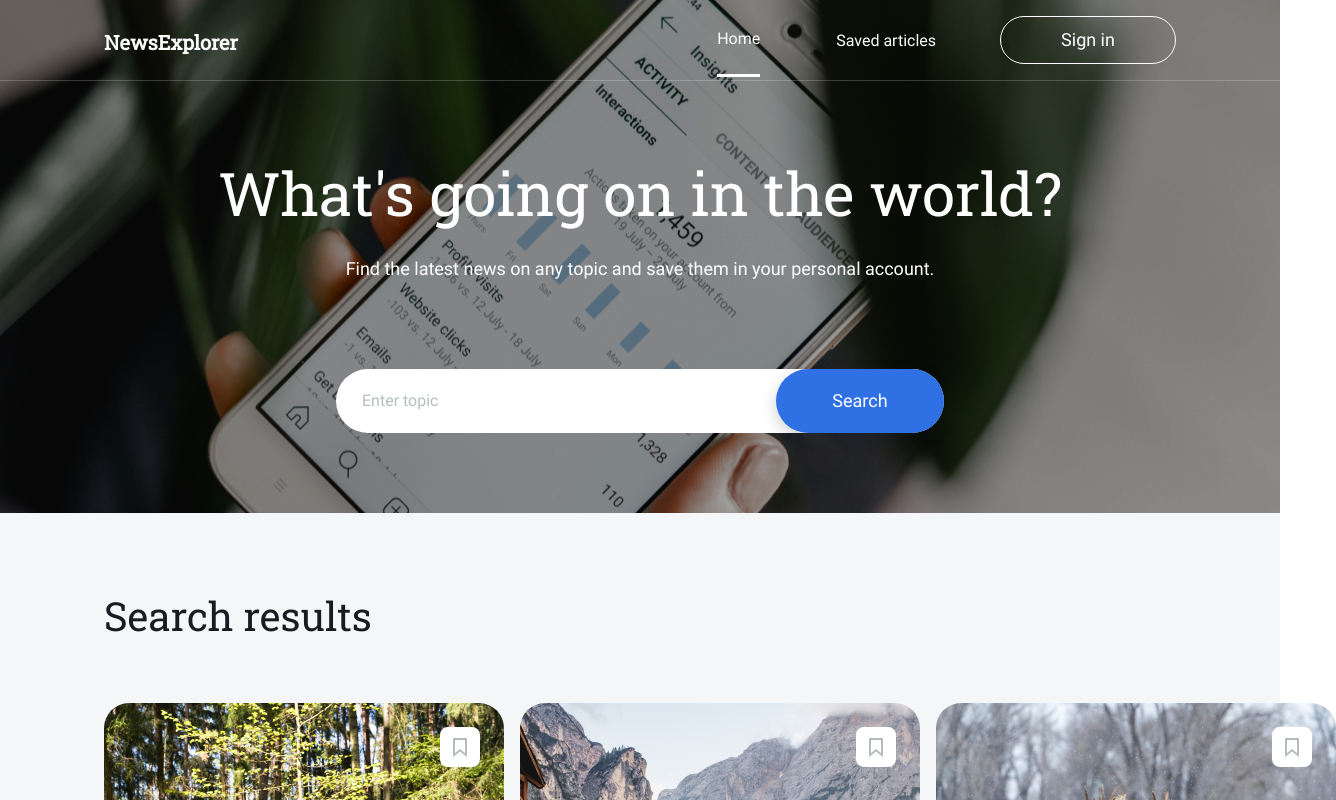
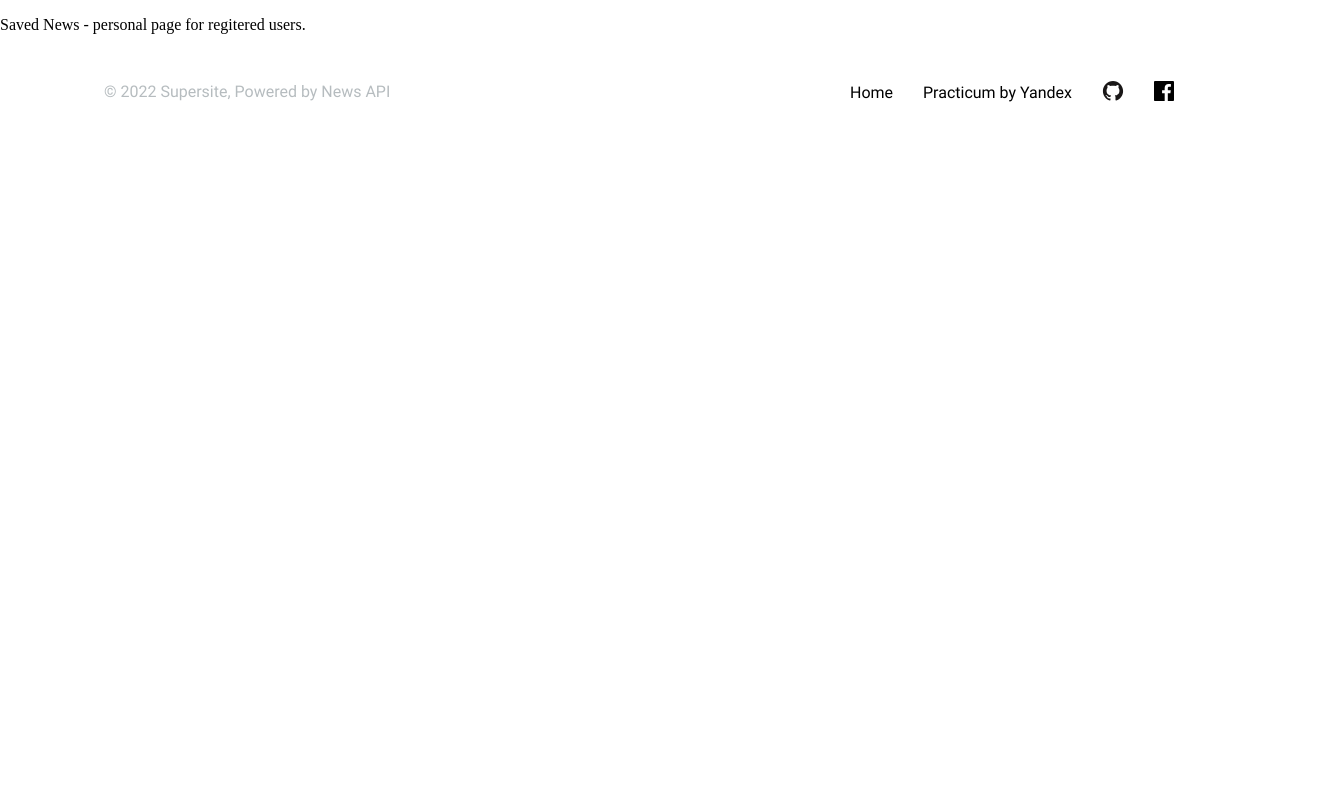
Before and after one commit to NitzanC07/news-explorer-frontend, a React (Create React App) app: page /saved-news in a window 1280 px wide. Shown: the top 800 px of the page, 1336 px wide, since content can reach past the window. Built offline with nearby package versions, Linux system fonts and the light colour scheme.

Commit message:
Added routes

```diff
--- a/src/components/App/App.js
+++ b/src/components/App/App.js
@@ -1,9 +1,11 @@
+import { useState } from 'react';
+import { Routes, Route } from 'react-router-dom';
 import Main from '../Main/Main';
+import SavedNews from '../SavedNews/SavedNews';
 import Footer from '../Footer/Footer';
 import PopupSignin from '../PopupSignin/PopupSignin';
 import PopupSignup from '../PopupSignup/PopupSignup';
 import PopupRegisterSuccessfully from '../PopupRegisterSuccessfully/PopupRegisterSuccessfully';
-import { useState } from 'react';
 
 function App() {
 
@@ -33,11 +35,20 @@ function App() {
     <div className="app">
       <div className="app__page">
 
-        <Main
-          handleSignin={handleSignin}
-          handleSignup={handleSignup}
-          handleRegisterSuccessfully={handleRegisterSuccessfully}
-        />
+        <Routes>
+
+          <Route exact path='/' element={
+            <Main
+              handleSignin={handleSignin}
+              handleSignup={handleSignup}
+              handleRegisterSuccessfully={handleRegisterSuccessfully}
+            />}
+          />
+
+          <Route path='/saved-news' element={<SavedNews />} />
+
+        </Routes>
+
         <Footer />
 
         <PopupSignin
--- a/src/components/Header/Header.js
+++ b/src/components/Header/Header.js
@@ -1,4 +1,5 @@
 import NavigationMenu from "../Navigation/Navigation";
+import { Link } from 'react-router-dom';
 
 function Header(props) {
 
--- a/src/components/PopupWithForm/PopupWithForm.js
+++ b/src/components/PopupWithForm/PopupWithForm.js
@@ -1,4 +1,5 @@
 import Popup from '../Popup/Popup';
+import { Link } from 'react-router-dom';
 
 function PopupWithForm({name, isOpen, onClose, ...props}) {
 
--- /dev/null
+++ b/src/components/SavedNews/SavedNews.js
@@ -0,0 +1,10 @@
+function SavedNews(props) {
+
+    return(
+        <div className="saved-news">
+            <p>Saved News - personal page for regitered users.</p>
+        </div>
+    )
+}
+
+export default SavedNews;
--- a/src/index.js
+++ b/src/index.js
@@ -1,5 +1,6 @@
 import React from 'react';
 import ReactDOM from 'react-dom/client';
+import { BrowserRouter } from 'react-router-dom';
 import './index.css';
 import App from './components/App/App';
 import reportWebVitals from './reportWebVitals';
@@ -8,7 +9,9 @@ const root = ReactDOM.createRoot(document.getElementById('root'));
 
 root.render(
   <React.StrictMode>
-    <App />
+    <BrowserRouter>
+      <App />
+    </BrowserRouter>
   </React.StrictMode>
 );
 
```
